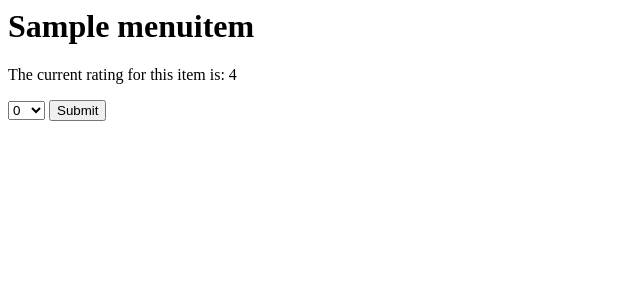
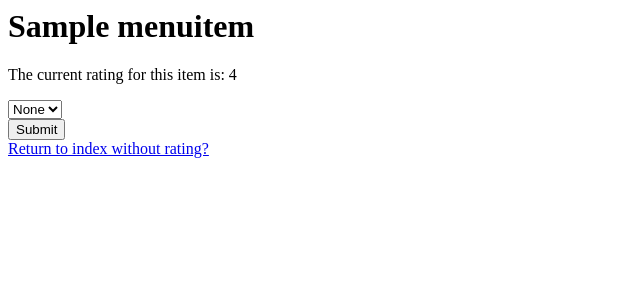
Before and after one commit to tianruig/foods, a Django app: page /1/ in a window 1280 px wide. Shown: the top 300 px of the page, without its empty margins (0-640 px from the left). Run offline with Django 3.2, Linux system fonts and the light colour scheme; tables that the repository leaves empty hold one stand-in row (values such as "Sample post").

Commit message:
Allow for rating foods as None
New option to rate foods as none, makes rating none

```diff
--- a/food/food/templates/food/details.html
+++ b/food/food/templates/food/details.html
@@ -5,6 +5,7 @@
 <form action="{% url 'rate' menuitem.id %}" method = "post">
 {% csrf_token %}
 <select name="rating">
+    <option value=12>None</option>
     <option value=0>0</option>
     <option value=1>1</option>
     <option value=2>2</option>
@@ -17,5 +18,8 @@
     <option value=9>9</option>
     <option value=10>10</option>
 </select>
+<br>
 <input type="submit" value="Submit" />
+<br>
+<a href="{% url 'index' %}">Return to index without rating?</a>
 </form>
--- a/food/food/views.py
+++ b/food/food/views.py
@@ -34,7 +34,11 @@ class DetailView(generic.DetailView):
 
 def update_rating(request, menu_item_id):
     menu_item = get_object_or_404(MenuItem, pk=menu_item_id)
-    menu_item.rating = request.POST['rating']
+    r = request.POST['rating']
+    if r == '12':
+        menu_item.rating = None
+    else:
+        menu_item.rating = r
     menu_item.save()
     #return HttpResponse("test")
     return HttpResponseRedirect("../../")
```
